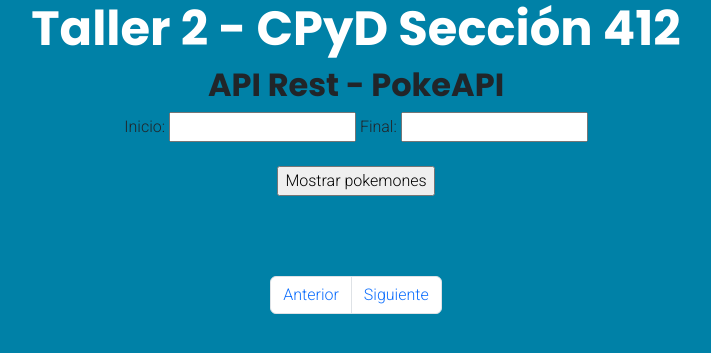
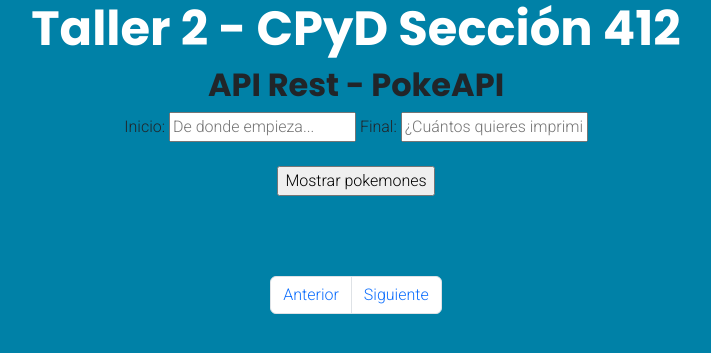
Before and after one commit to ubosednb/Taller2-PokeAPI-CPyD, a Flask app: page /pokes in a window 1280 px wide. Shown: the top 353 px of the page, without its empty margins (284-995 px from the left). Run offline with Flask 2, Linux system fonts and the light colour scheme.

Commit message:
Fix: elementos del MOSTRAR POKEMONES arreglados, form y parte del js

```diff
--- a/app/static/js/test.js
+++ b/app/static/js/test.js
@@ -47,12 +47,12 @@
     removeChildNodes(container);
     fetchPokemons(offset, limit);
 })
-var a=[];
 function verPokemones(){
+    removeChildNodes(container);
     var offset = document.getElementById('inicio').value;
-    a.push(offset);
+
     var limit = document.getElementById('final').value;
-    a.push(limit);
+
     fetchPokemons(offset, limit);
 }
 console.log(a);
@@ -76,7 +76,6 @@
         });
     }
 }
-
 
 const colors = {
 	normal: '#A8A77A',
--- a/app/templates/pokes.html
+++ b/app/templates/pokes.html
@@ -20,8 +20,8 @@
     <h2 class="subtitle">API Rest - PokeAPI</h2>
 
     <form>
-      Inicio: <input type="text" id="inicio">
-      Final: <input type="text" id="final">
+      Inicio: <input type="text" id="inicio" placeholder="De donde empieza...">
+      Final: <input type="text" id="final" placeholder="¿Cuántos quieres imprimir?">
       <br><br>
       <input type="button" value="Mostrar pokemones" onclick="verPokemones()">
     </form>
```
